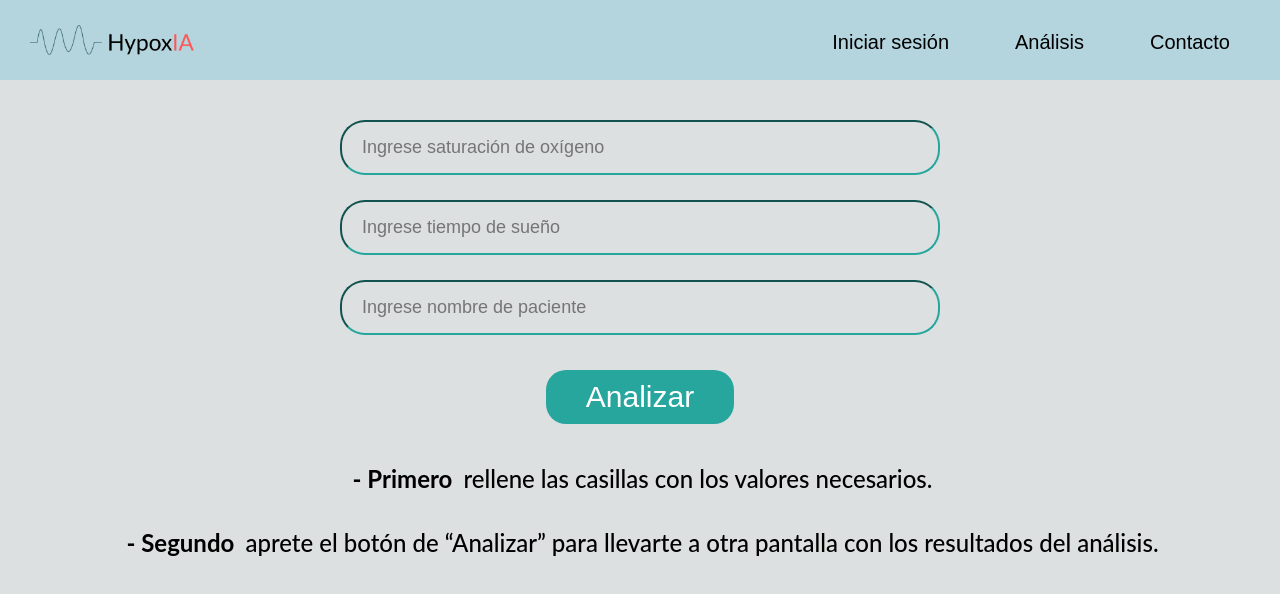
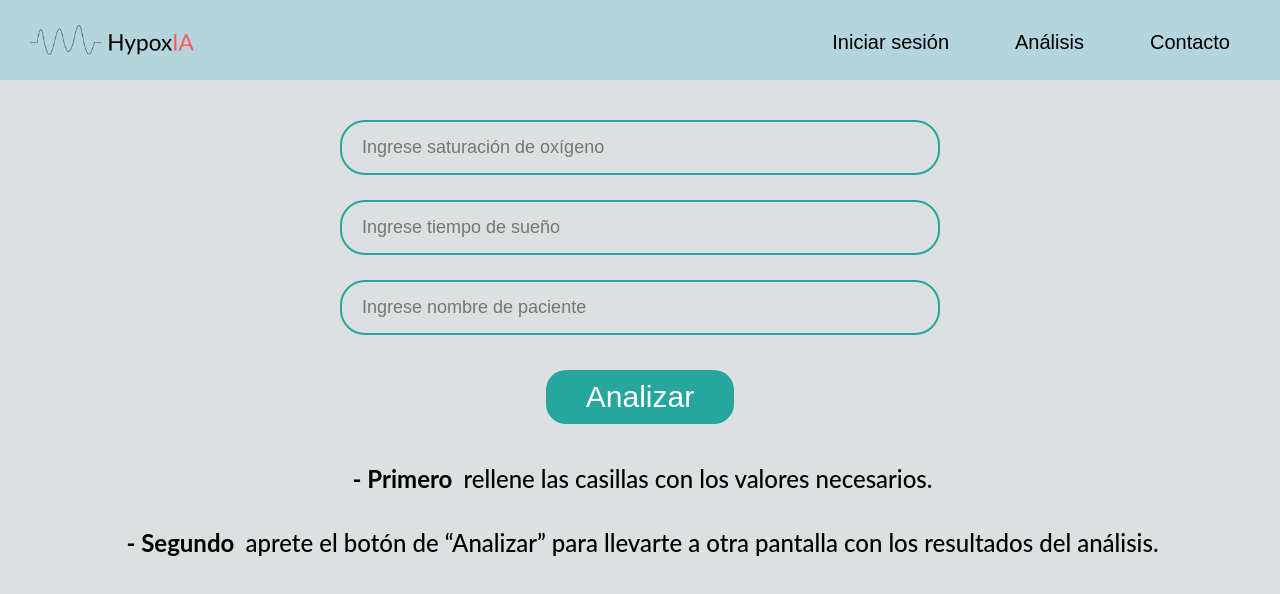
Before and after one commit to benipasto/HypoxIA-frontend, a SvelteKit app in the folder prueba-svelte-grafico/graficotest/: page /analisis in a window 1280 px wide. Shown: the top 594 px of the page. Built offline with nearby package versions, Linux system fonts and the light colour scheme.

Commit message:
feat(analisis): pequeño cambio en inputs

```diff
--- a/prueba-svelte-grafico/graficotest/src/routes/(layout)/analisis/+page.svelte
+++ b/prueba-svelte-grafico/graficotest/src/routes/(layout)/analisis/+page.svelte
@@ -154,6 +154,7 @@
         box-sizing: border-box;
         width: 600px;
         box-shadow: none;
+        border-style:solid;
     }
     input::placeholder{
         font-size: 18px;
```
